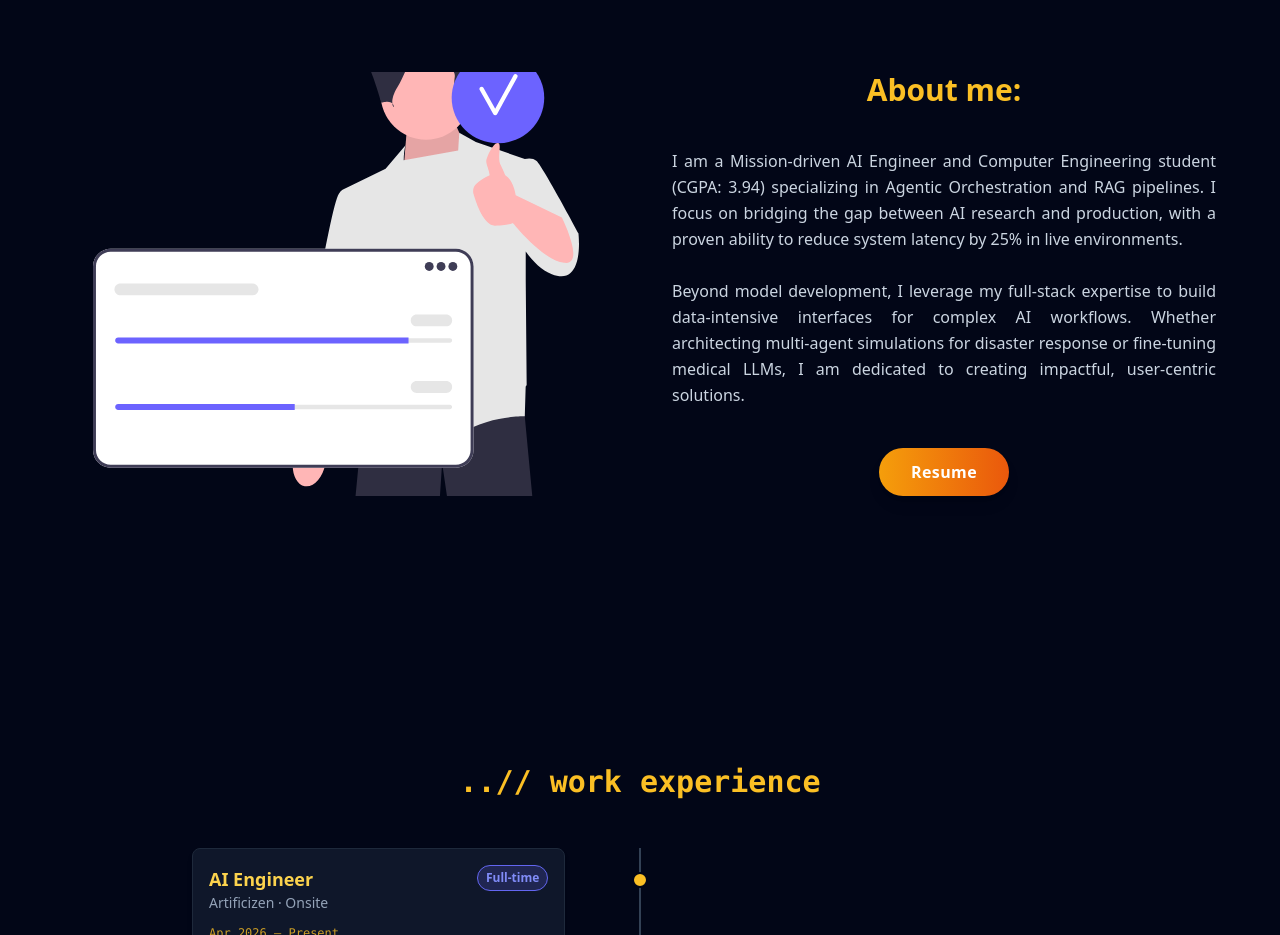
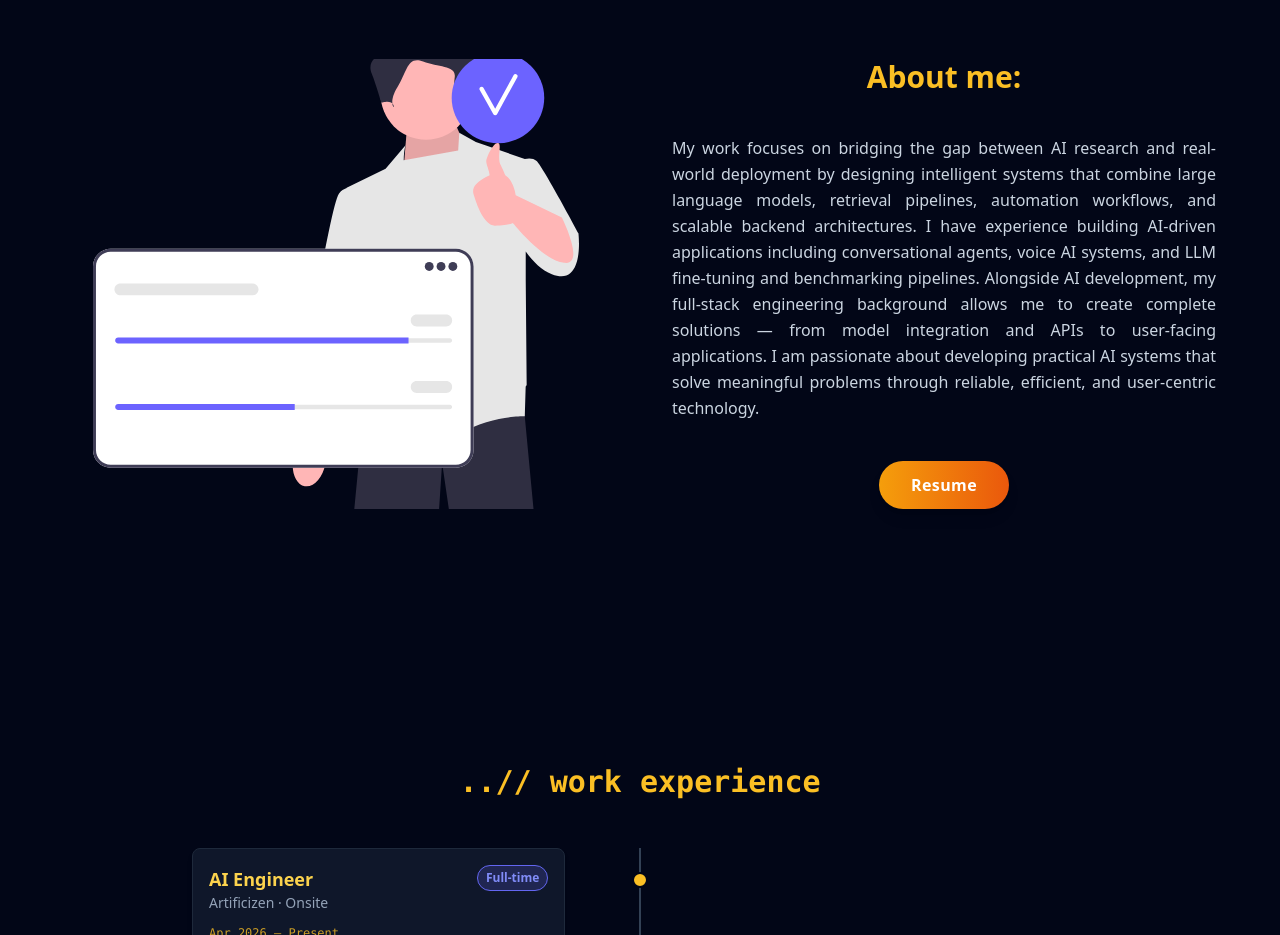
Before and after one commit to najahaja/YoungDevInterns-ReactJS-Portfolio, a React (Vite) app: page / in a window 1280 px wide. Shown: the part 980-1915 px from the top of the page. Built offline with nearby package versions, Linux system fonts and the light colour scheme; a web font is replaced by a local one.

Commit message:
Update About.jsx

```diff
--- a/src/components/BodySections/About.jsx
+++ b/src/components/BodySections/About.jsx
@@ -30,8 +30,9 @@ const About = () => {
             About me:
           </div>
           <div className="about-body-right-content text-justify px-4 md:px-8 font-normal leading-relaxed text-slate-600 dark:text-slate-300">
-            I am a Mission-driven AI Engineer and Computer Engineering student (CGPA: 3.94) specializing in Agentic Orchestration and RAG pipelines. I focus on bridging the gap between AI research and production, with a proven ability to reduce system latency by 25% in live environments.<br /><br />
-            Beyond model development, I leverage my full-stack expertise to build data-intensive interfaces for complex AI workflows. Whether architecting multi-agent simulations for disaster response or fine-tuning medical LLMs, I am dedicated to creating impactful, user-centric solutions.
+           My work focuses on bridging the gap between AI research and real-world deployment by designing intelligent systems that combine large language models, retrieval pipelines, automation workflows, and scalable backend architectures.
+           I have experience building AI-driven applications including conversational agents, voice AI systems, and LLM fine-tuning and benchmarking pipelines. Alongside AI development, my full-stack engineering background allows me to create complete solutions — from model integration and APIs to user-facing applications.
+           I am passionate about developing practical AI systems that solve meaningful problems through reliable, efficient, and user-centric technology.
           </div>
           <Link to="/resume">
             <motion.div
```
